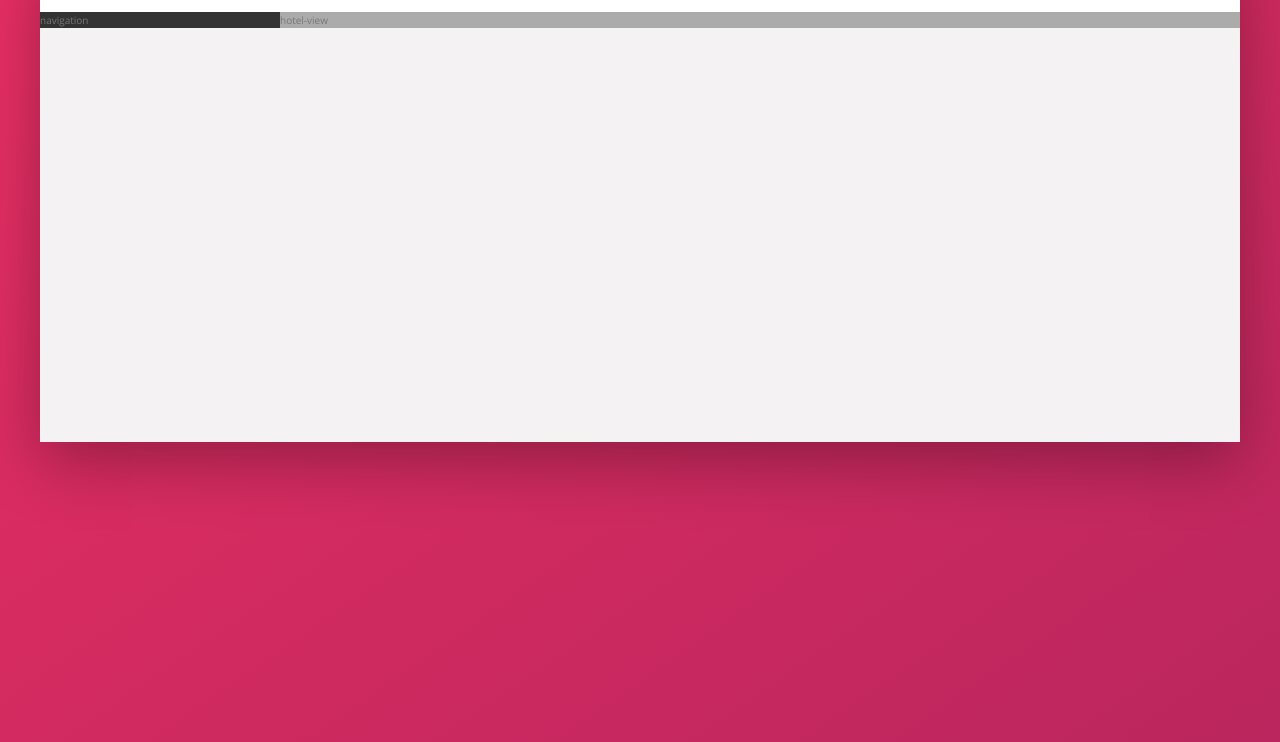
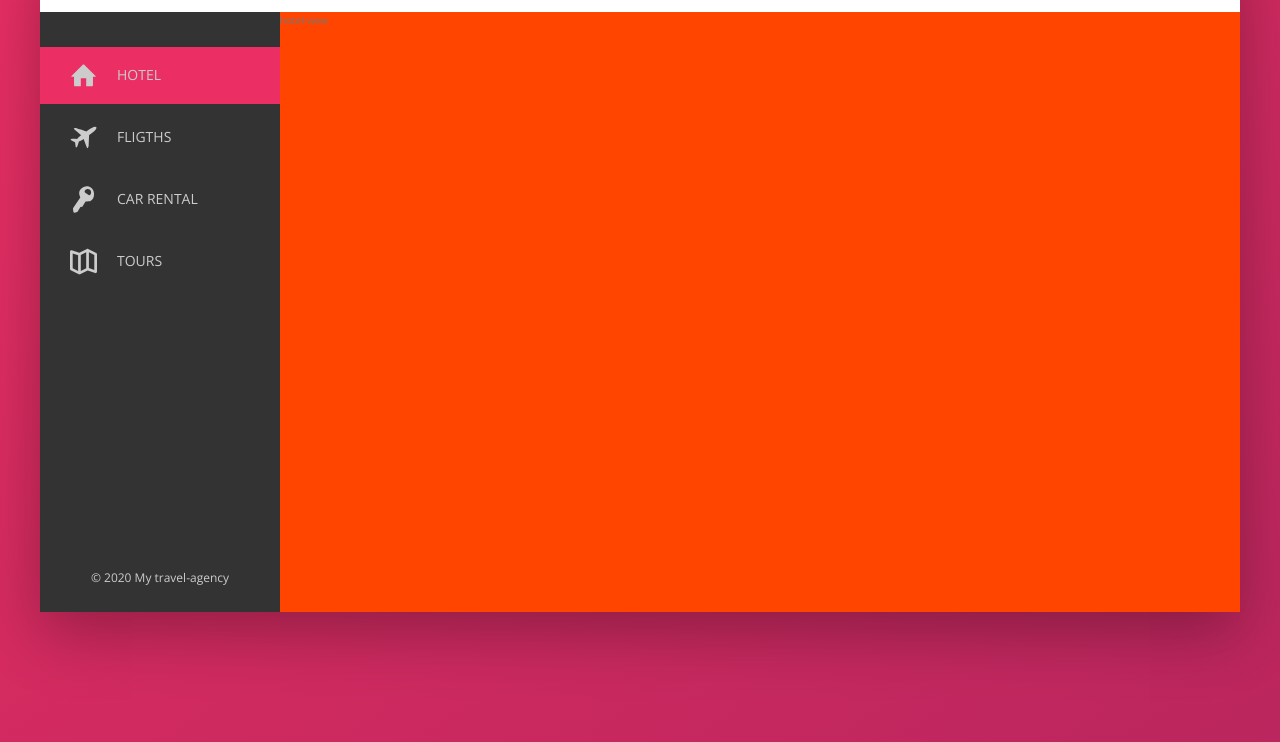
Before and after one commit to alexuko/Travel_agency_project, a website: page index.html in a window 1280 px wide. Shown: the part 138-880 px from the top of the page. Drawn offline with nearby package versions, Linux system fonts and the light colour scheme.

Commit message:
side-bar completed

```diff
--- a/index.html
+++ b/index.html
@@ -64,12 +64,62 @@
             <div class="content">
                 <!-- navigation bar -->
                 <nav class="sidebar">
-                    navigation
+                    <ul class="side-nav">
+                        <!-- hotel  -->
+                        <li class="side-nav__item side-nav__item--active">
+                            <a href="#" class="side-nav__link">
+                                <svg class="side-nav__icon">
+                                    <use xlink:href="img/sprite-symbol-defs.svg#icon-home
+                                    "></use>
+                                </svg>
+                                <span>Hotel</span>
+                            </a>
+                        </li>
+                        <!-- flight  -->
+                        <li class="side-nav__item">
+                            <a href="#" class="side-nav__link">
+                                <svg class="side-nav__icon">
+                                    <use xlink:href="img/sprite-symbol-defs.svg#icon-aircraft
+                                    "></use>
+                                </svg>
+                                <span>Fligths</span>
+                            </a>
+                        </li>
+                        <!-- car-rental  -->
+                        <li class="side-nav__item">
+                            <a href="#" class="side-nav__link">
+                                <svg class="side-nav__icon">
+                                    <use xlink:href="img/sprite-symbol-defs.svg#icon-key
+                                    "></use>
+                                </svg>
+                                <span>Car rental</span>
+                            </a>
+                        </li>
+                        <!-- tours  -->
+                        <li class="side-nav__item">
+                            <a href="#" class="side-nav__link">
+                                <svg class="side-nav__icon">
+                                    <use xlink:href="img/sprite-symbol-defs.svg#icon-map
+                                    "></use>
+                                </svg>
+                                <span>Tours</span>
+                            </a>
+                        </li>
+
+                    </ul>
+                    <!-- legal  -->
+                    <div class="legal">
+                        &copy; 2020 My travel-agency
+                    </div>
+
                 </nav>
+
+
                 <!-- main display -->
                 <main class="hotel-view">
                     hotel-view
                 </main>
+
             </div>
         </div>
     </body>
--- a/sass/_component.scss
+++ b/sass/_component.scss
@@ -125,3 +125,82 @@
 
 
 }
+
+//////////////////
+// SIDE NAV
+
+.side-nav{
+    font-size: 1.4rem;
+    list-style: none;
+    margin-top: 3.5rem;
+    &__item{
+        position: relative;
+
+        &:not(:last-child){// all items except the last one
+            margin-bottom: .5rem;
+
+        }
+    }
+
+    &__item::before{
+        content: '';
+        position: absolute;
+        top: 0;
+        left: 0;
+        height: 100%;
+        width: 3px;
+        background-color: var(--color-primary);
+        transform: scaleY(0);
+        // transform-origin: bottom;//where the transition should start from
+        transition: transform .2s,
+                    width .4s cubic-bezier(1,0,0,1) .2s,//happen in .4s with a delay of .2s
+                    background-color .1s;// background change after .1s
+
+    }
+
+
+    &__item:active::before{
+        background-color: var(--color-primary-light);
+    }
+
+    &__item:hover::before,
+    &__item--active::before {
+        transform: scaleY(1);
+        width: 100%; //covers the enrtire area
+    }
+
+    &__link:link,
+    &__link:visited{
+        color: var(--color-grey-light-4);
+        text-decoration: none;
+        text-transform: uppercase;
+        display: block;
+        padding: 1.5rem 3rem;
+
+        position: relative;
+        z-index: 10;// higher position, so it alway visible, it works if the position is set to relative
+
+        display: flex;
+        align-items: center;
+
+
+
+    }
+
+
+    &__icon{
+        width: 2.7rem;
+        height:2.7rem;
+        margin-right: 2rem;
+        fill: currentColor; //current color of the parent element (__link)
+    }
+
+}
+//////////////////
+// SIDE NAV - legal text
+.legal{
+    font-size: 1.2rem;
+    text-align: center;
+    color: var(--color-grey-light-4);
+    padding: 2.5rem;
+}
--- a/sass/_layout.scss
+++ b/sass/_layout.scss
@@ -24,6 +24,9 @@
 
 .sidebar{
     background-color: var(--color-grey-dark-1);
+    display: flex;
+    flex-direction: column;
+    justify-content: space-between;
     flex: 0 1 20%; //does not grow, shrink, basis = 20%
 
 
@@ -31,7 +34,10 @@
 }
 
 .hotel-view{
-    background-color: #ababab;
+    background-color: #fff;
     flex: 1;//grows as much as it can
 
+    //for testing
+    background-color: orangered;
+    height: 60rem;
 }
```
Also changed, not shown: css/style.css.
